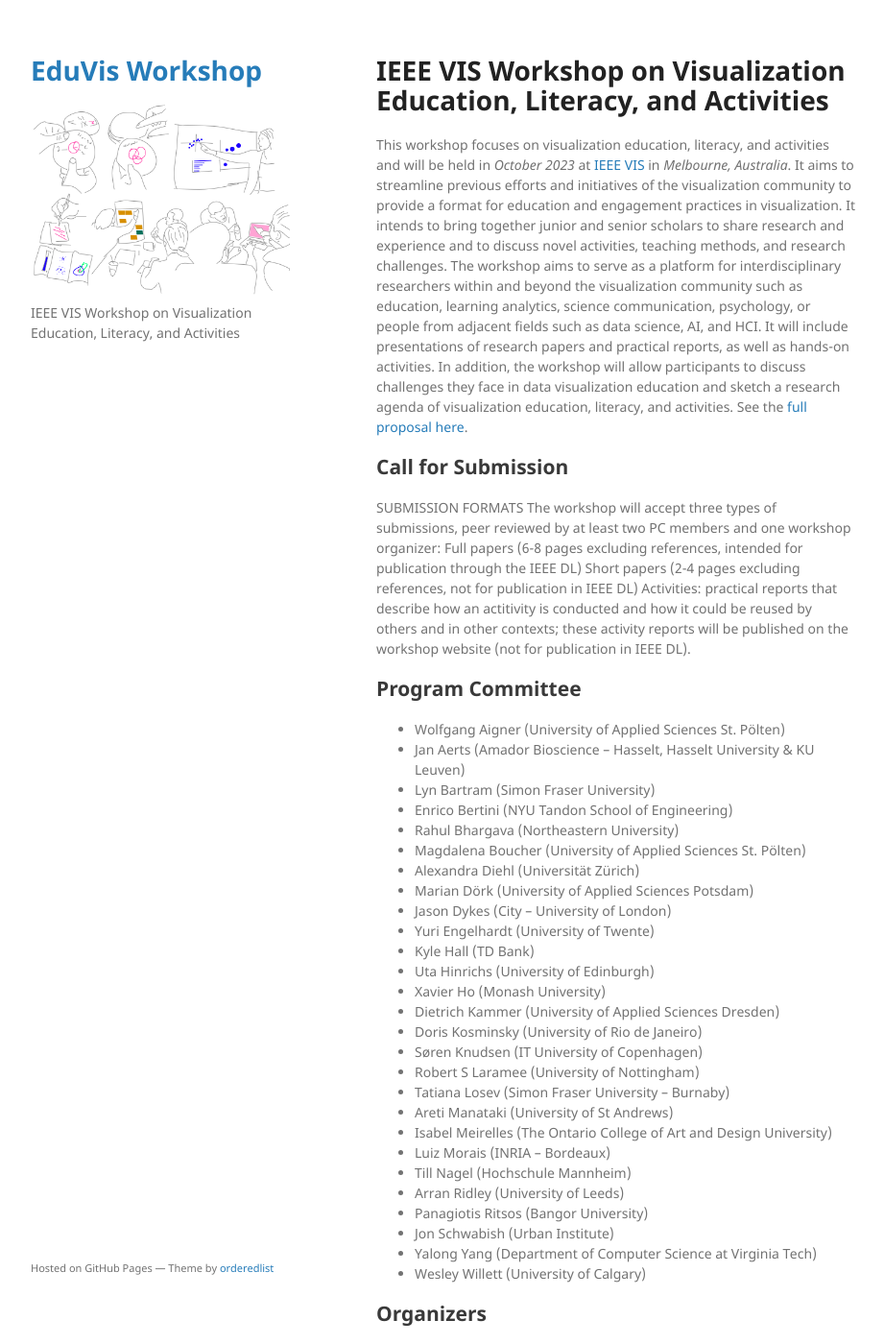
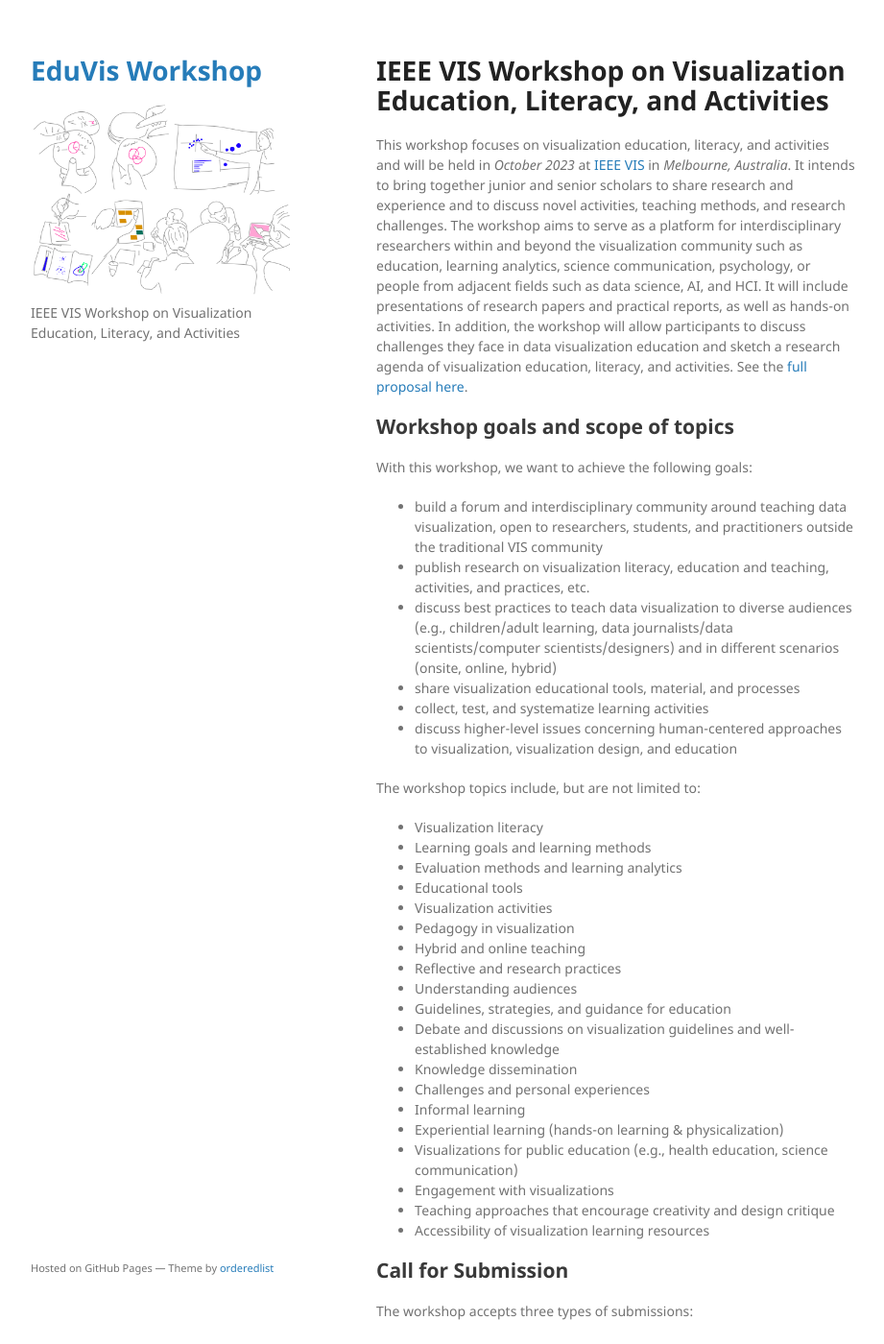
Before and after one commit to ieee-eduvis/ieee-eduvis.github.io, a Jekyll site: the page built from index.md, in a window 1280 px wide and 1400 px high. Shown: the whole window at 96% size, without its empty margins (178-1099 px from the left). Built offline with Jekyll 4.4.1, drawn with Linux system fonts in a browser that asks for light colours; our own code applies the rules of GitHub Pages for plain Markdown files; some of the changed text lies outside the part shown.

Commit message:
Update index.rmd

```diff
--- a/index.md
+++ b/index.md
@@ -4,15 +4,58 @@
 
 # IEEE VIS Workshop on Visualization Education, Literacy, and Activities
 
-This workshop focuses on visualization education, literacy, and activities and will be held in _October 2023_ at [IEEE VIS](https://ieeevis.org/) in _Melbourne, Australia_. It aims to streamline previous efforts and initiatives of the visualization community to provide a format for education and engagement practices in visualization. It intends to bring together junior and senior scholars to share research and experience and to discuss novel activities, teaching methods, and research challenges. The workshop aims to serve as a platform for interdisciplinary researchers within and beyond the visualization community such as education, learning analytics, science communication, psychology, or people from adjacent fields such as data science, AI, and HCI. It will include presentations of research papers and practical reports, as well as hands-on activities. In addition, the workshop will allow participants to discuss challenges they face in data visualization education and sketch a research agenda of visualization education, literacy, and activities. See the [full proposal here](https://arxiv.org/abs/2303.10708).
+This workshop focuses on visualization education, literacy, and activities and will be held in _October 2023_ at [IEEE VIS](https://ieeevis.org/) in _Melbourne, Australia_. It intends to bring together junior and senior scholars to share research and experience and to discuss novel activities, teaching methods, and research challenges. The workshop aims to serve as a platform for interdisciplinary researchers within and beyond the visualization community such as education, learning analytics, science communication, psychology, or people from adjacent fields such as data science, AI, and HCI. It will include presentations of research papers and practical reports, as well as hands-on activities. In addition, the workshop will allow participants to discuss challenges they face in data visualization education and sketch a research agenda of visualization education, literacy, and activities. See the [full proposal here](https://arxiv.org/abs/2303.10708).
+
+## Workshop goals and scope of topics
+
+With this workshop, we want to achieve the following goals:
+* build a forum and interdisciplinary community around teaching data visualization, open to researchers, students, and practitioners outside the traditional VIS community
+* publish research on visualization literacy, education and teaching, activities, and practices, etc.
+* discuss best practices to teach data visualization to diverse audiences (e.g., children/adult learning, data journalists/data scientists/computer scientists/designers) and in different scenarios (onsite, online, hybrid)
+* share visualization educational tools, material, and processes
+* collect, test, and systematize learning activities
+* discuss higher-level issues concerning human-centered approaches to visualization, visualization design, and education
+
+The workshop topics include, but are not limited to:
+* Visualization literacy
+* Learning goals and learning methods
+* Evaluation methods and learning analytics
+* Educational tools
+* Visualization activities
+* Pedagogy in visualization
+* Hybrid and online teaching
+* Reflective and research practices
+* Understanding audiences
+* Guidelines, strategies, and guidance for education
+* Debate and discussions on visualization guidelines and well-established knowledge
+* Knowledge dissemination
+* Challenges and personal experiences
+* Informal learning
+* Experiential learning (hands-on learning & physicalization)
+* Visualizations for public education (e.g., health education, science communication)
+* Engagement with visualizations
+* Teaching approaches that encourage creativity and design critique
+* Accessibility of visualization learning resources
 
 ## Call for Submission
 
-SUBMISSION FORMATS
-The workshop will accept three types of submissions, peer reviewed by at least two PC members and one workshop organizer:
-Full papers (6-8 pages excluding references, intended for publication through the IEEE DL)
-Short papers (2-4 pages excluding references, not for publication in IEEE DL)
-Activities: practical reports that describe how an actitivity is conducted and how it could be reused by others and in other contexts; these activity reports will be published on the workshop website (not for publication in IEEE DL).
+The workshop accepts three types of submissions:
+* Full papers (6-8 pages excluding references, intended for publication through the IEEE DL)
+* Short papers (2-4 pages excluding references, not for publication in IEEE DL)
+* Activities: practical reports that describe how an activity is conducted and how it could be reused by others and in other contexts; these activity reports will be published on the workshop website (not for publication in IEEE DL).
+
+Full and short papers must follow the formatting guidelines for [IEEE VIS TVCG Journal submissions](https://tc.computer.org/vgtc/publications/journal/). We will use the  [Precision Conference System (PCS)](https://new.precisionconference.com/) for the submission and reviewing process.
+
+
+## Important Dates
+
+All deadlines are at 11:59pm (23:59) AoE Anywhere on Earth
+* July 1, 2023: Submission Deadline
+* July 25, 2023: Reviews Collected
+* July 30, 2023: Author Notification
+* August 15, 2023: Submission Camera Ready Deadline
+* September 20, 2023: Deadline for Activity Submission
+* October 22-27, 2023: IEEE VIS in Melbourne, Australia (the workshop day will be announced later)
 
 ## Program Committee
 
```
Also changed, not shown: other parts of index.md (+1 -1 lines).
